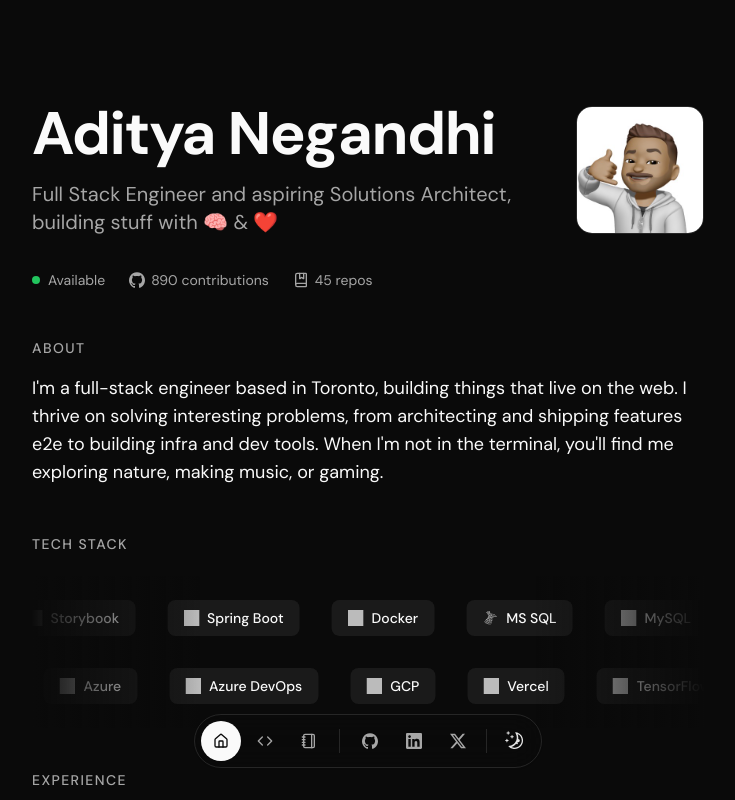
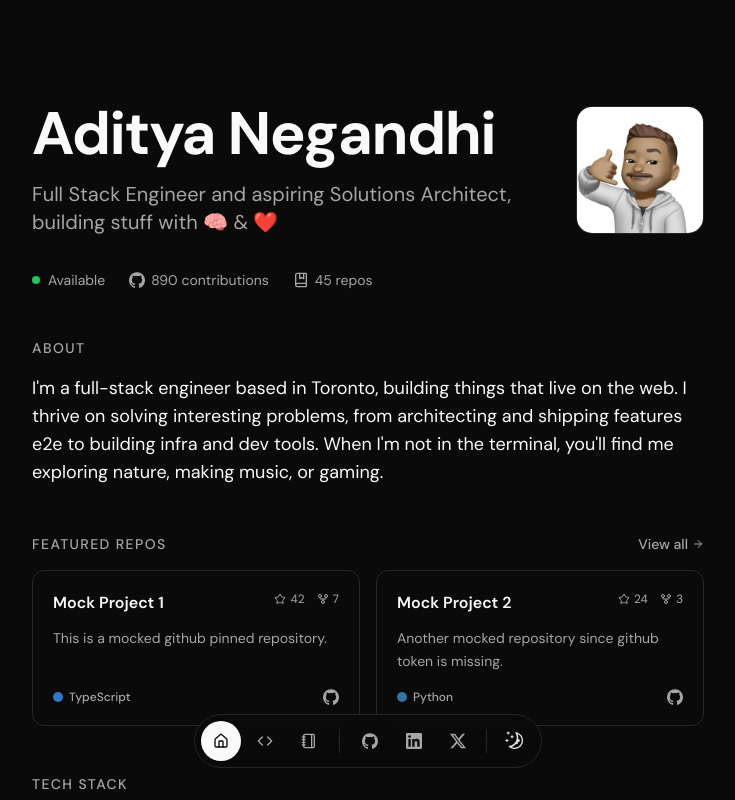
Before and after one commit to 0xadityaa/Portfolio, a Next.js app: page / in a window 1280 px wide. Shown: the top 800 px of the page, without its empty margins (272-1007 px from the left). Built offline with nearby package versions, Linux system fonts and the light colour scheme; grey boxes are pictures that could not be loaded.

Commit message:
chore: save UI overhaul changes before further revamp

```diff
--- a/next.config.mjs
+++ b/next.config.mjs
@@ -2,6 +2,8 @@
 const nextConfig = {
   reactStrictMode: true,
   images: {
+    dangerouslyAllowSVG: true,
+    contentSecurityPolicy: "default-src 'self'; script-src 'none'; sandbox;",
     remotePatterns: [
       {
         protocol: "https",
--- a/src/app/page.tsx
+++ b/src/app/page.tsx
@@ -85,7 +85,8 @@ const customIcons: { [key: string]: string } = {
 };
 
 import { getGitHubBuilderProfile } from "@/lib/github";
-import { BookMarked } from "lucide-react";
+import { BookMarked, ArrowRight } from "lucide-react";
+import { GitHubRepoCard } from "@/components/github-repo-card";
 
 export default async function Page() {
   let githubData;
@@ -168,6 +169,29 @@ export default async function Page() {
           </BlurFade>
         </div>
       </section>
+
+      {/* GITHUB PINNED REPOS */}
+      {githubData.pinnedRepos && githubData.pinnedRepos.length > 0 && (
+        <section id="pinned-repos">
+          <div className="w-full max-w-2xl mx-auto space-y-4">
+            <BlurFade delay={BLUR_FADE_DELAY * 5}>
+              <div className="flex items-center justify-between">
+                <h2 className="text-sm tracking-widest text-muted-foreground uppercase font-medium">Featured Repos</h2>
+                <Link href="/projects" className="text-sm font-medium hover:text-foreground text-muted-foreground transition-colors flex items-center gap-1">
+                  View all <ArrowRight className="size-3" />
+                </Link>
+              </div>
+            </BlurFade>
+            <div className="grid grid-cols-1 sm:grid-cols-2 gap-4">
+              {githubData.pinnedRepos.slice(0, 4).map((repo: any, id: number) => (
+                <BlurFade key={repo.name} delay={BLUR_FADE_DELAY * 5 + id * 0.05}>
+                  <GitHubRepoCard repo={repo} />
+                </BlurFade>
+              ))}
+            </div>
+          </div>
+        </section>
+      )}
 
       {/* SKILLS MARQUEE SECTION */}
       <section id="skills">
--- /dev/null
+++ b/src/components/github-repo-card.tsx
@@ -0,0 +1,75 @@
+import React from "react";
+import Link from "next/link";
+import { Star, GitFork, ExternalLink } from "lucide-react";
+import { GitHubPinnedRepo } from "@/lib/github";
+import { Icons } from "@/components/icons";
+
+export function GitHubRepoCard({ repo }: { repo: GitHubPinnedRepo }) {
+  return (
+    <div className="flex flex-col justify-between h-full p-4 sm:p-5 rounded-xl border border-border bg-card hover:bg-muted/50 transition-colors">
+      <div className="space-y-3">
+        <div className="flex items-start justify-between gap-4">
+          <Link
+            href={repo.url}
+            target="_blank"
+            rel="noopener noreferrer"
+            className="font-semibold text-base text-foreground hover:underline decoration-primary decoration-2 underline-offset-4"
+          >
+            {repo.name}
+          </Link>
+          <div className="flex items-center gap-3 text-xs text-muted-foreground shrink-0">
+            {repo.stargazerCount > 0 && (
+              <div className="flex items-center gap-1">
+                <Star className="size-3" />
+                <span>{repo.stargazerCount}</span>
+              </div>
+            )}
+            {repo.forkCount > 0 && (
+              <div className="flex items-center gap-1">
+                <GitFork className="size-3" />
+                <span>{repo.forkCount}</span>
+              </div>
+            )}
+          </div>
+        </div>
+        <p className="text-sm text-muted-foreground line-clamp-3 leading-relaxed">
+          {repo.description}
+        </p>
+      </div>
+
+      <div className="mt-4 flex items-center justify-between">
+        <div className="flex items-center gap-2">
+          {repo.primaryLanguage && (
+            <div className="flex items-center gap-1.5 text-xs text-muted-foreground font-medium">
+              <span
+                className="size-2.5 rounded-full"
+                style={{ backgroundColor: repo.primaryLanguage.color }}
+              />
+              {repo.primaryLanguage.name}
+            </div>
+          )}
+        </div>
+        <div className="flex items-center gap-2">
+          {repo.homepageUrl && (
+            <Link
+              href={repo.homepageUrl}
+              target="_blank"
+              rel="noopener noreferrer"
+              className="text-muted-foreground hover:text-foreground transition-colors"
+            >
+              <ExternalLink className="size-4" />
+            </Link>
+          )}
+          <Link
+            href={repo.url}
+            target="_blank"
+            rel="noopener noreferrer"
+            className="text-muted-foreground hover:text-foreground transition-colors"
+          >
+            <Icons.github className="size-4" />
+          </Link>
+        </div>
+      </div>
+    </div>
+  );
+}
```
